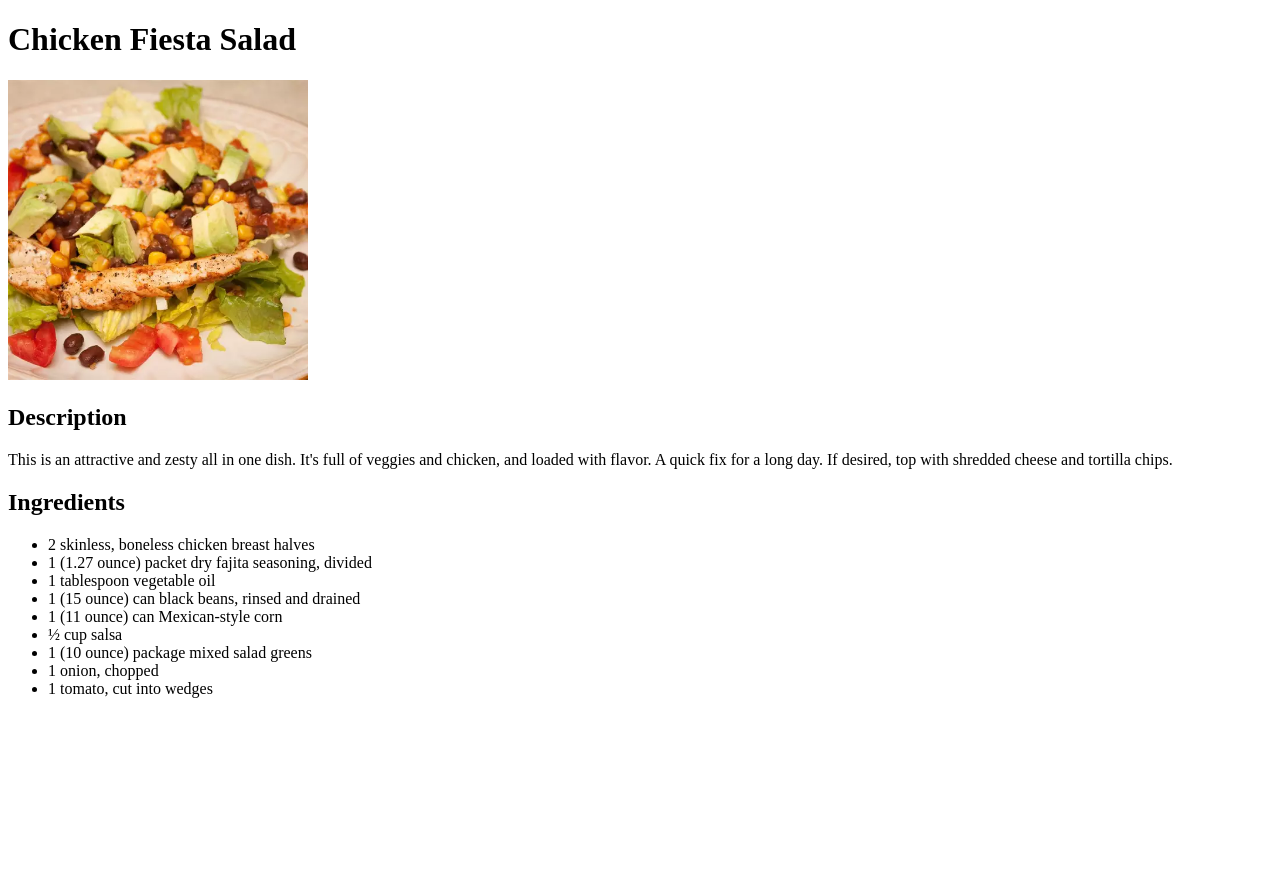
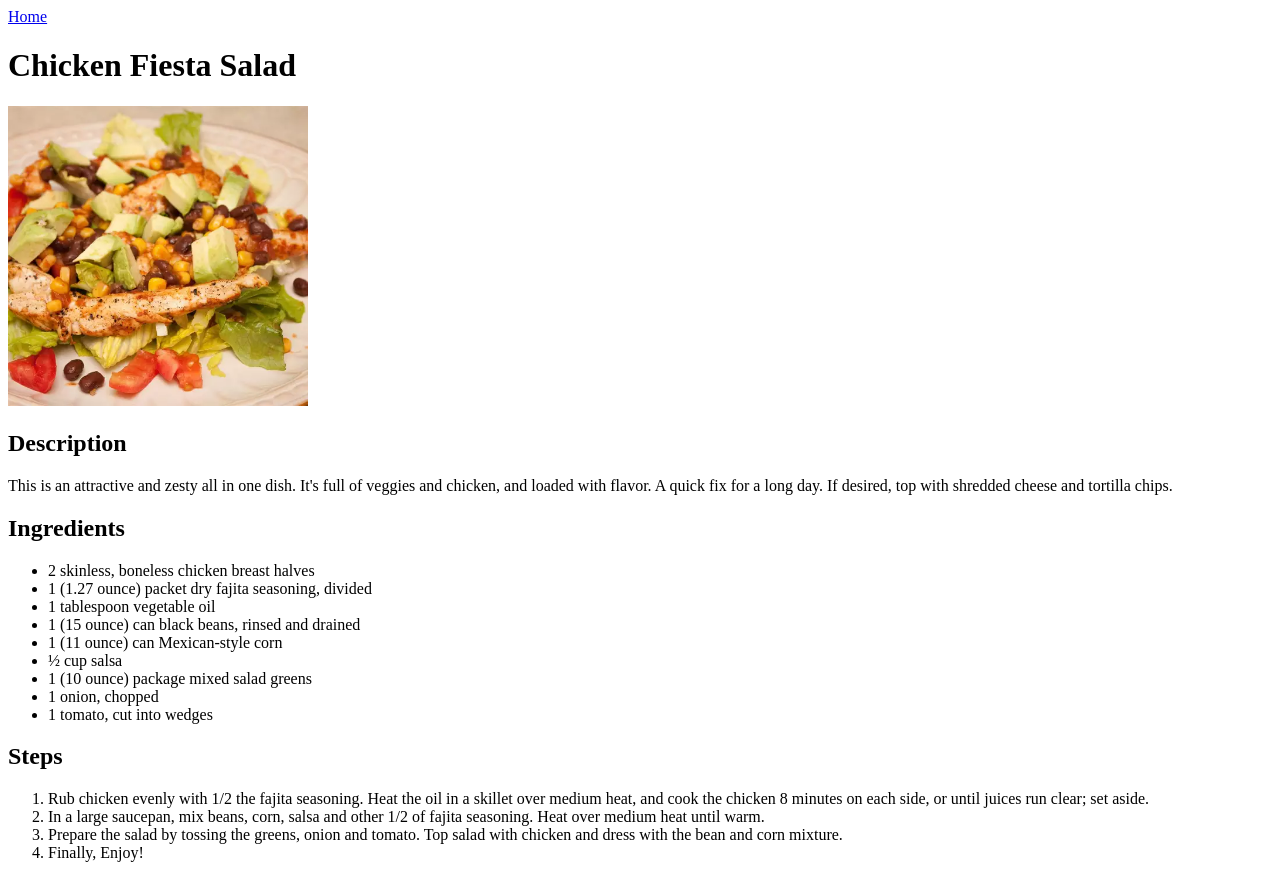
Before and after one commit to Siddharth-Nath-06/odin-recipes, a plain HTML site: page recipes/chicken_fiesta_salad.html in a window 1280 px wide. Before the commit the page ends 800 px from the top, so only its background shows below. Drawn offline with Linux system fonts and the light colour scheme; files whose address does not match are found by name.

Commit message:
Add link back home and steps in chicken fiesta salad webpage

```diff
--- a/recipes/chicken_fiesta_salad.html
+++ b/recipes/chicken_fiesta_salad.html
@@ -5,6 +5,7 @@
     <title>Chicken Fiesta Salad</title>
 </head>
 <body>
+    <a href="../index.html">Home</a>
     <h1>Chicken Fiesta Salad</h1>
     <img src="images/chicken-fiesta-salad.jpg" alt="A delectable dish of Chicken Fiesta Salad" width="300">
     <h2>Description</h2>
@@ -21,5 +22,12 @@
         <li>1 onion, chopped</li>
         <li>1 tomato, cut into wedges</li>
     </ul>
+    <h2>Steps</h2>
+    <ol>
+        <li>Rub chicken evenly with 1/2 the fajita seasoning. Heat the oil in a skillet over medium heat, and cook the chicken 8 minutes on each side, or until juices run clear; set aside.</li>
+        <li>In a large saucepan, mix beans, corn, salsa and other 1/2 of fajita seasoning. Heat over medium heat until warm.</li>
+        <li>Prepare the salad by tossing the greens, onion and tomato. Top salad with chicken and dress with the bean and corn mixture.</li>
+        <li>Finally, Enjoy!</li>
+    </ol>
 </body>
 </html>
```
